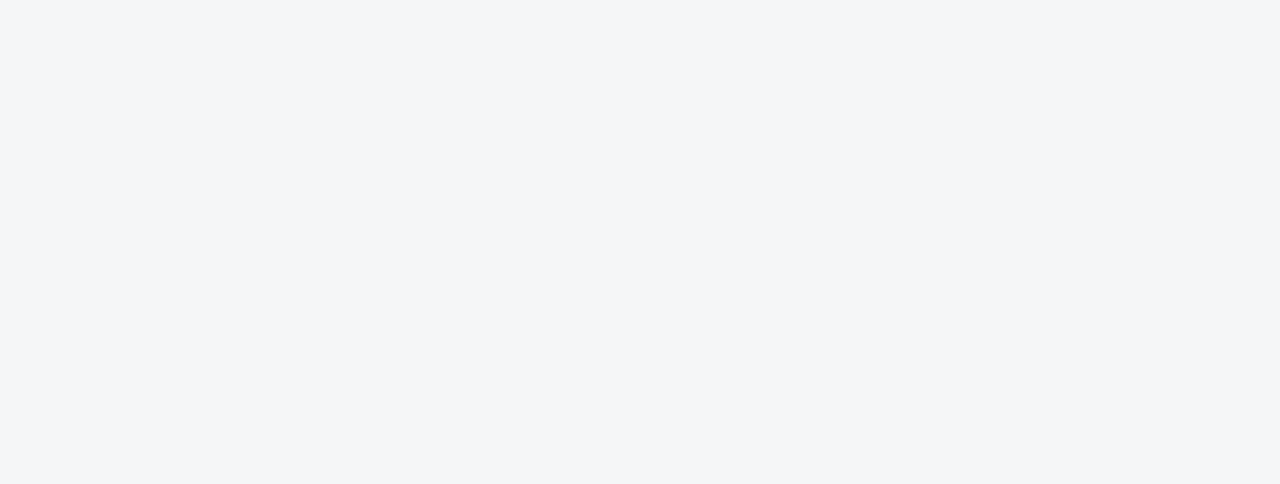
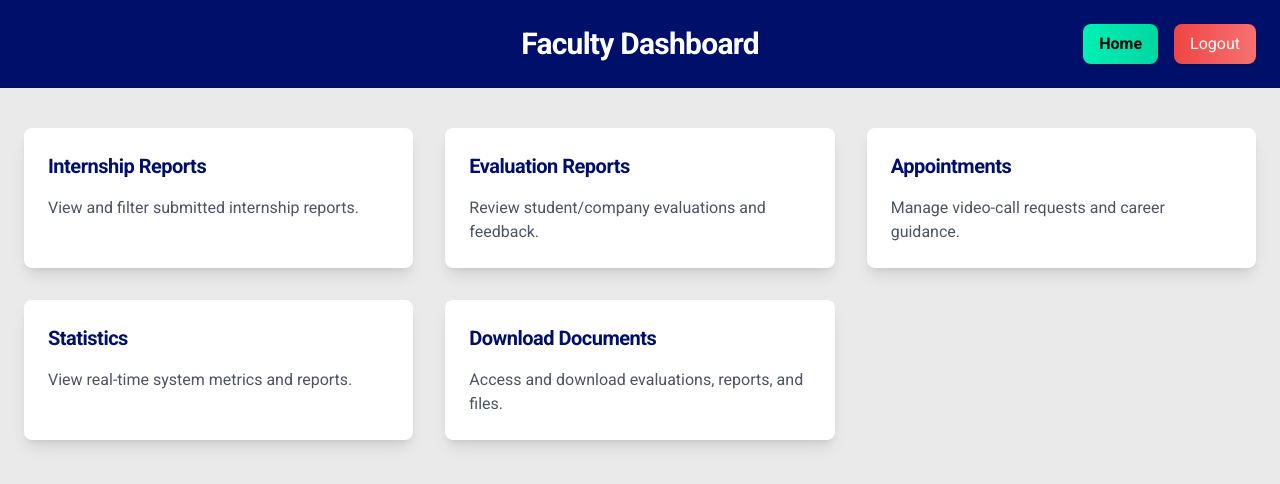
Before and after one commit to CSEN603-2025/Ghost-in-the-Machine, a React (Create React App) app: page /faculty-dashboard in a window 1280 px wide. Before the commit this address had no page. Shown: the top 484 px of the page. Built offline with nearby package versions, Linux system fonts and the light colour scheme; a web font is replaced by a local one.

Commit message:
"made a FacultyDashboardPage"

```diff
--- a/src/App.js
+++ b/src/App.js
@@ -35,7 +35,7 @@ import ViewAllInternships from './pages/ViewAllInternships';
 import ReportsPage from './pages/ReportsPage';
 import InternshipGuidelinesPage from './pages/InternshipGuidelinesPage';
 import ApplicationListPage from './components/ApplicationListPage';
-
+import FacultyDashboardPage from './pages/FacultyDashboardPage';
 
 
 function App() {
@@ -71,6 +71,7 @@ function App() {
       <Route path="student/apply/:id" element={<ApplicationPage />} />
       <Route path="student/internship/:id" element={<InternshipDetailsPage />} />
       <Route path="/student/company/:companyName" element={<CompanyDetailsPage />} />
+      <Route path="/faculty-dashboard" element={<FacultyDashboardPage />} />
       <Route path="student/report" element={<StudentReportEditor />} />
       <Route path="/student/view-report" element={<FinalizedReport />} />
       <Route path="/student/evaluation" element={<StudentEvaluation />} />
--- /dev/null
+++ b/src/pages/FacultyDashboardPage.jsx
@@ -0,0 +1,84 @@
+import React from 'react';
+import { useNavigate } from 'react-router-dom';
+
+const FacultyDashboardPage = () => {
+  const navigate = useNavigate();
+
+  const handleCardClick = (route) => {
+    navigate(route);
+  };
+
+  const handleHome = () => navigate('/');
+  const handleLogout = () => navigate('/welcome');
+
+  return (
+    <div className="min-h-screen bg-[#EAEAEA]">
+      {/* Top Navbar */}
+      <div className="w-full bg-[#00106A] py-6 px-6 flex items-center justify-between">
+        <div className="w-1/3" />
+        <div className="w-1/3 text-center">
+          <h1 className="text-3xl font-bold text-white">Faculty Dashboard</h1>
+        </div>
+        <div className="w-1/3 flex justify-end space-x-4">
+          <button
+            onClick={handleHome}
+            className="bg-gradient-to-r from-[#00F0B5] to-[#00D6A0] hover:from-[#00D6A0] hover:to-[#00F0B5] text-black font-semibold py-2 px-4 rounded-lg shadow-md transition-all duration-300"
+          >
+            Home
+          </button>
+          <button
+            onClick={handleLogout}
+            className="bg-gradient-to-r from-red-500 to-red-400 hover:from-red-600 hover:to-red-500 text-white py-2 px-4 rounded-lg shadow-md transition-all duration-300"
+          >
+            Logout
+          </button>
+        </div>
+      </div>
+
+      {/* Dashboard Cards */}
+      <div className="grid grid-cols-1 sm:grid-cols-2 lg:grid-cols-3 gap-8 px-6 pb-12 pt-10">
+        <div
+          onClick={() => handleCardClick('/faculty/internship-reports')}
+          className="bg-white p-6 rounded-lg shadow-lg cursor-pointer transform hover:scale-105 hover:shadow-2xl transition-all duration-300"
+        >
+          <h3 className="text-xl font-semibold text-[#00106A] mb-4">Internship Reports</h3>
+          <p className="text-gray-600">View and filter submitted internship reports.</p>
+        </div>
+
+        <div
+          onClick={() => handleCardClick('/faculty/evaluation-reports')}
+          className="bg-white p-6 rounded-lg shadow-lg cursor-pointer transform hover:scale-105 hover:shadow-2xl transition-all duration-300"
+        >
+          <h3 className="text-xl font-semibold text-[#00106A] mb-4">Evaluation Reports</h3>
+          <p className="text-gray-600">Review student/company evaluations and feedback.</p>
+        </div>
+
+        <div
+          onClick={() => handleCardClick('/faculty/appointments')}
+          className="bg-white p-6 rounded-lg shadow-lg cursor-pointer transform hover:scale-105 hover:shadow-2xl transition-all duration-300"
+        >
+          <h3 className="text-xl font-semibold text-[#00106A] mb-4">Appointments</h3>
+          <p className="text-gray-600">Manage video-call requests and career guidance.</p>
+        </div>
+
+        <div
+          onClick={() => handleCardClick('/faculty/statistics')}
+          className="bg-white p-6 rounded-lg shadow-lg cursor-pointer transform hover:scale-105 hover:shadow-2xl transition-all duration-300"
+        >
+          <h3 className="text-xl font-semibold text-[#00106A] mb-4">Statistics</h3>
+          <p className="text-gray-600">View real-time system metrics and reports.</p>
+        </div>
+
+        <div
+          onClick={() => handleCardClick('/faculty/download-docs')}
+          className="bg-white p-6 rounded-lg shadow-lg cursor-pointer transform hover:scale-105 hover:shadow-2xl transition-all duration-300"
+        >
+          <h3 className="text-xl font-semibold text-[#00106A] mb-4">Download Documents</h3>
+          <p className="text-gray-600">Access and download evaluations, reports, and files.</p>
+        </div>
+      </div>
+    </div>
+  );
+};
+
+export default FacultyDashboardPage;
```
Also changed, not shown: src/App.css (line endings or trailing spaces).
